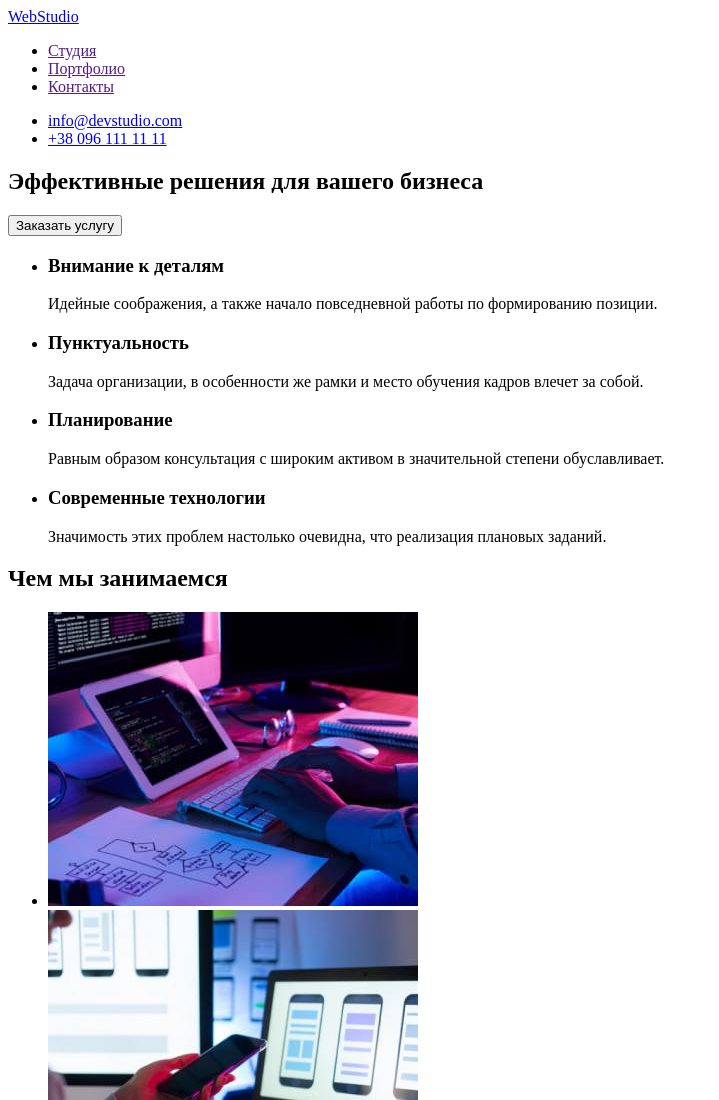
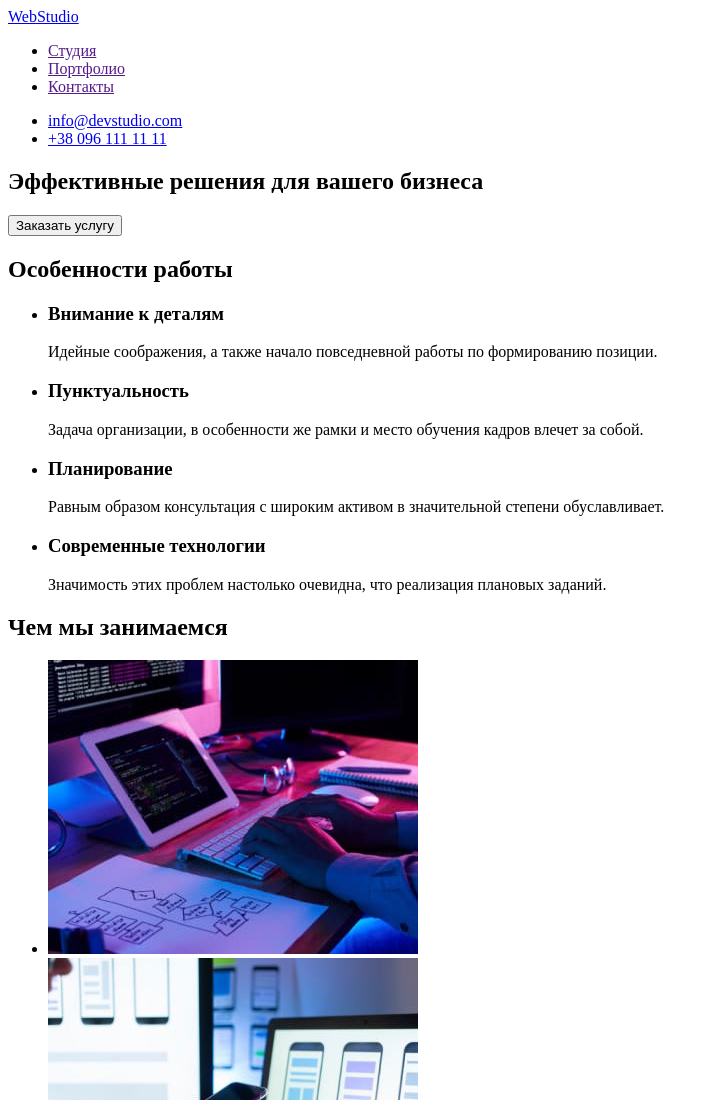
Before and after one commit to VeronikaTerletska/goit-markup-hw-01, a plain HTML site: page index.html in a window 1280 px wide. Shown: the top 1100 px of the page, without its empty margins (0-719 px from the left). Drawn offline with Linux system fonts and the light colour scheme.

Commit message:
Update index.html

```diff
--- a/index.html
+++ b/index.html
@@ -30,7 +30,7 @@
         </section>
         <!--Specifics-->
         <section>
-            <!--<h2>Особенности работы</h2>-->
+            <h2>Особенности работы</h2>
             <ul>
                 <li>
                     <h3>Внимание к деталям</h3>
```
